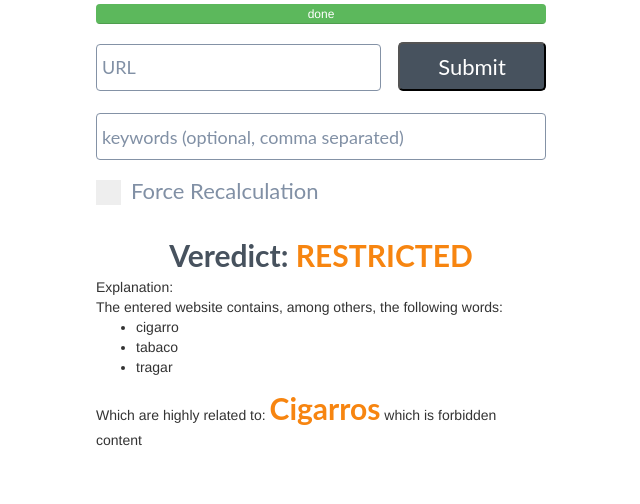
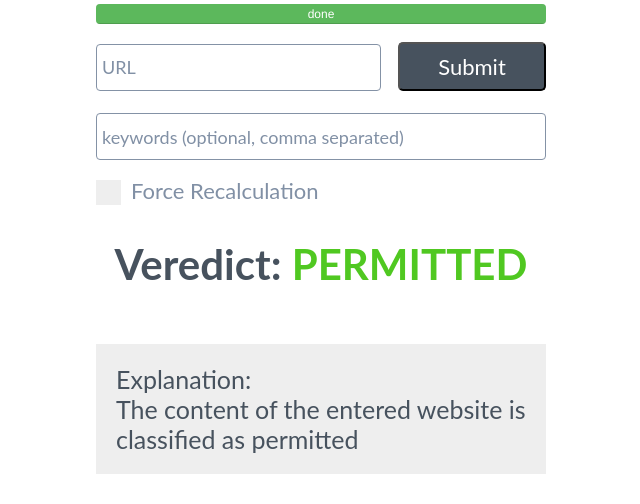
Before and after one commit to Larissa13/Mac5853, a Flask app: page / in a window 1280 px wide. Shown: the part 432-936 px from the top of the page, without its empty margins (334-974 px from the left). Before the commit the page ends 878 px from the top, so only its background shows below. Run offline with Flask 2, Linux system fonts and the light colour scheme; some libraries are stand-ins or nearby versions.

Commit message:
finished web interface

```diff
--- a/app/__init__.py
+++ b/app/__init__.py
@@ -32,7 +32,7 @@ def index():
     #TEMP VALUES
     key = 'done'
     status = status_dict[key]
-    veredict = 'RESTRICTED'
+    veredict = 'PERMITTED'
     expl_words = ['cigarro', 'tabaco', 'tragar']
     label = 'Cigarros'
     #TEMP VALUES
--- a/app/static/style.css
+++ b/app/static/style.css
@@ -30,23 +30,17 @@
 }
 
 
-.veredict {
-    font-size:30px;
-}
 
-.RESTRICTED {
-    color: #F78510
-}
-
-.PERMITTED{
-    color: #50C821
-}
 
 
 /*------------------progress bar*/
 .progress {
     width:450px;
 }
+
+
+
+
 
 
 
@@ -210,3 +204,54 @@ label {
   -ms-transform: rotate(45deg);
   transform: rotate(45deg);
 }
+
+
+/*------------------------- Veredict -----------------------------*/
+
+
+.veredict {
+    font-size: 42px;
+}
+
+.veredict-label {
+    width: 410px;
+}
+
+.RESTRICTED {
+    color: #F78510
+}
+
+.PERMITTED{
+    color: #50C821
+}
+
+
+.explanation {
+    background-color: #eee;
+  width: 450px;
+  height: 20%;
+  padding: 20px;
+  margin-top: 50px;
+  margin-bottom:30px;
+}
+
+.explanation-text {
+color: #47525E;
+  font-family: Lato;
+  font-size: 22px;
+  font-weight: 400;
+  line-height: 30px;
+  text-align: left;
+      margin-top: 35px;
+}
+
+.explanation-title {
+    font-size: 25px;
+    margin-top: 0;
+}
+
+.explanation-words {
+    font-family: Lato;
+  font-size: 20px;
+  font-weight:400;
+}
--- a/app/templates/index.html
+++ b/app/templates/index.html
@@ -61,10 +61,8 @@
                 <span class="{{ 'title veredict ' + veredict }}"> {{ veredict }}</span>
             </div>
 
-
-
-
-            <div class="'explanation-title">
+            <div class="explanation">
+            <div class="explanation-text explanation-title">
                 Explanation:
             </div>
 
@@ -72,7 +70,7 @@
             <div class="explanation-text">
                 The entered website contains, among others, the following words:
             </div>
-            <div class="explanation-words">
+            <div class="{{ 'explanation-words ' + veredict }}">
                 <ul>
                 {% for word in expl_words %}
                 <li>
@@ -83,10 +81,24 @@
             </div>
 
             <div class="explanation-text">
-                Which are highly related to:
-                <span class="{{ 'title veredict ' + veredict }}"> {{ label }}</span>
+                That are highly related to:
+
+            </div>
+
+            <div class="{{ 'title veredict veredict-label ' + veredict }}"> {{ label }}</div>
+
+
+            <div class="explanation-text">
                 which is forbidden content
             </div>
+
+            </div>
+
+
+            {% else %}
+                <div class="explanation-text explanation-title">
+                    The content of the entered website is classified as permitted
+                </div>
 
             {% endif %}
 
```
